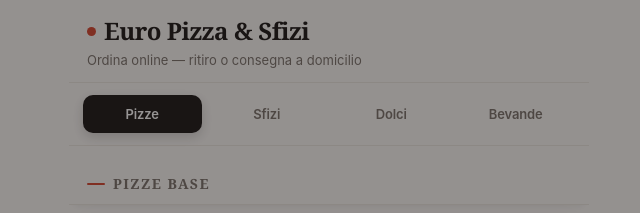
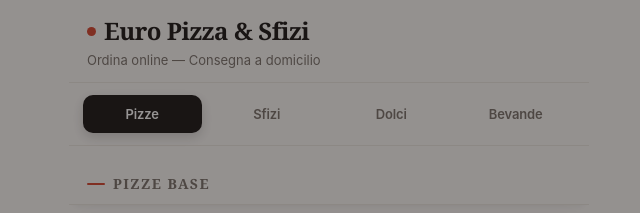
Before and after one commit to Vito-M/europizzaesfizi, a plain HTML site: page index.html in a window 1280 px wide. Shown: the top 213 px of the page, 311-951 px from the left. Drawn offline with Linux system fonts and the light colour scheme.

Commit message:
Rimosso ritiro da sopra la pagina. Il sito è solo per la consegna a domicilio

```diff
--- a/index.html
+++ b/index.html
@@ -260,7 +260,7 @@ select{appearance:none;-webkit-appearance:none;cursor:pointer;
 <div class="app">
   <header>
     <h1><span class="dot"></span>Euro Pizza &amp; Sfizi</h1>
-    <p>Ordina online — ritiro o consegna a domicilio</p>
+    <p>Ordina online — Consegna a domicilio</p>
   </header>
 
   <div class="tabs" id="tabs">
```
